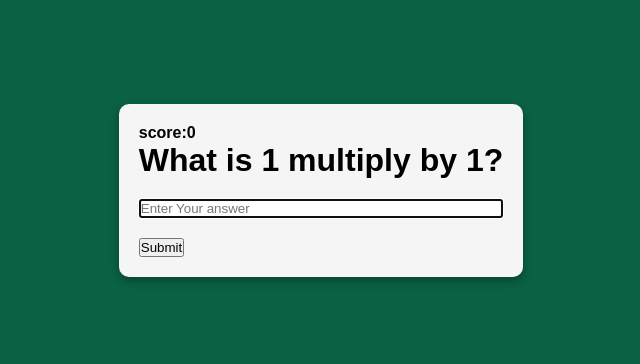
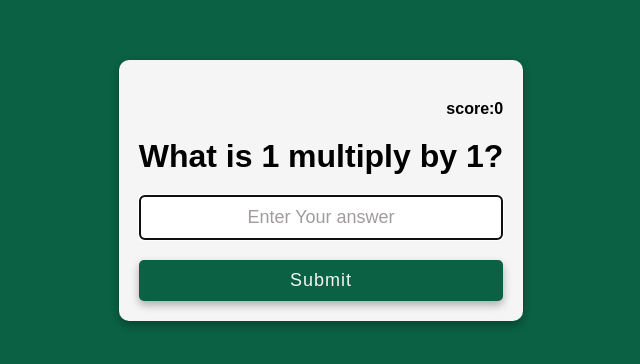
Before and after one commit to BawaErnestKwame/multiplication-app, a plain HTML site: page index.html in a window 1280 px wide. Shown: the part 210-574 px from the top of the page, without its empty margins (319-959 px from the left). Drawn offline with Linux system fonts and the light colour scheme.

Commit message:
css part

```diff
--- a/style.css
+++ b/style.css
@@ -27,4 +27,40 @@ form{
     display: block;
     width: 100%;
     margin: 20px 0;
+    text-align: center;
+    padding: 10px;
+    border: 2px solid rgb(10, 97, 68);
+    border-radius: 5px;
+    color: rgb(10, 97, 68);
+    font-size: 18px;
+    cursor: pointer;
 }
+
+.input::placeholder{
+    color: rgb(160, 156, 156);
+
+}
+
+
+.btn{
+    width: 100%;
+    padding: 10px;
+    background-color: rgb(10, 97, 68);
+    color: whitesmoke;
+    letter-spacing: 1px;
+    font-size: 18px;
+    border: 0;
+    border-radius: 5px;
+    box-shadow: 0 4px 8px rgba(0, 0, 0, .3);
+    transition: 0.5s;
+}
+
+.btn:hover{
+filter:brightness(0.9)
+}
+
+.score{
+    text-align: right;
+    margin: 20px 0;
+    color: rgb(10, 97, 68)321;
+}
```
